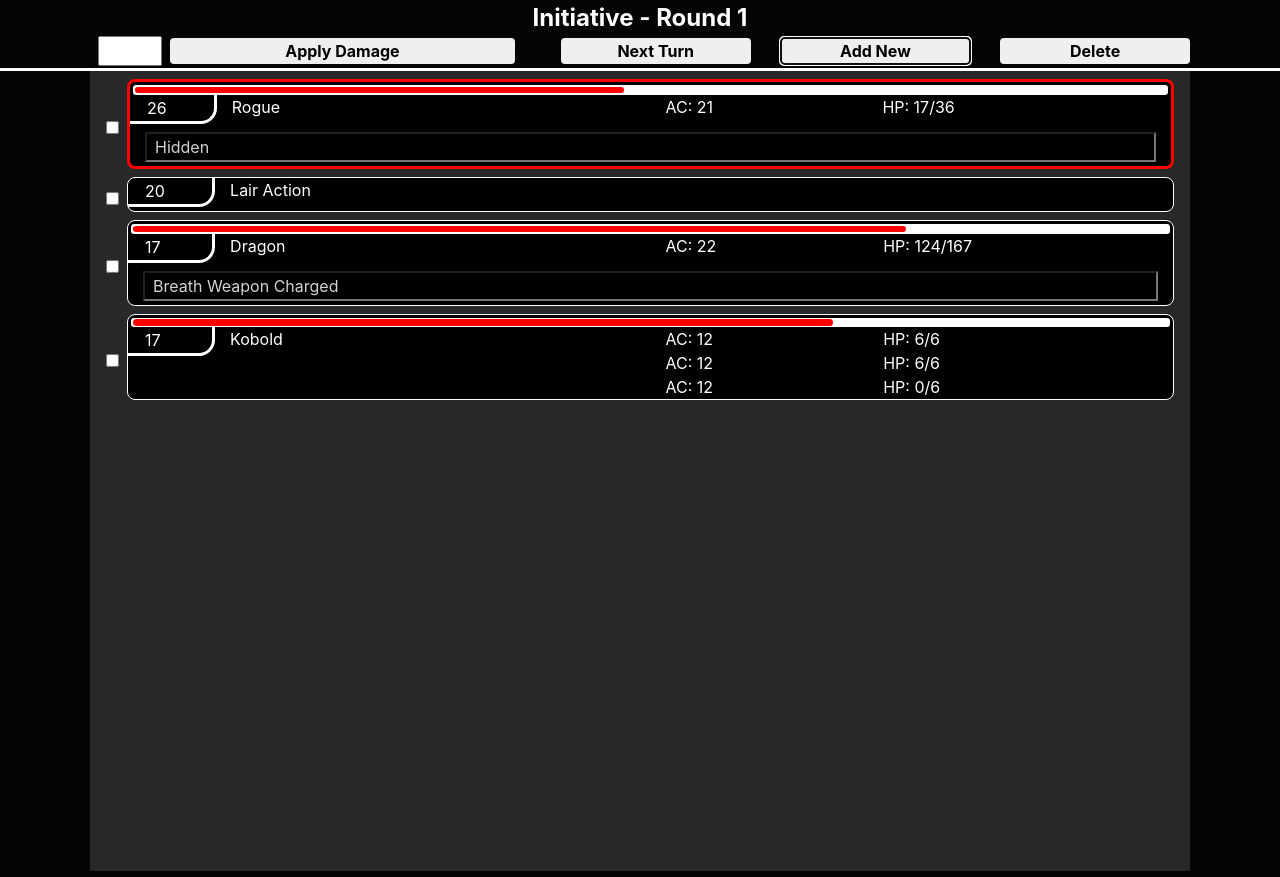
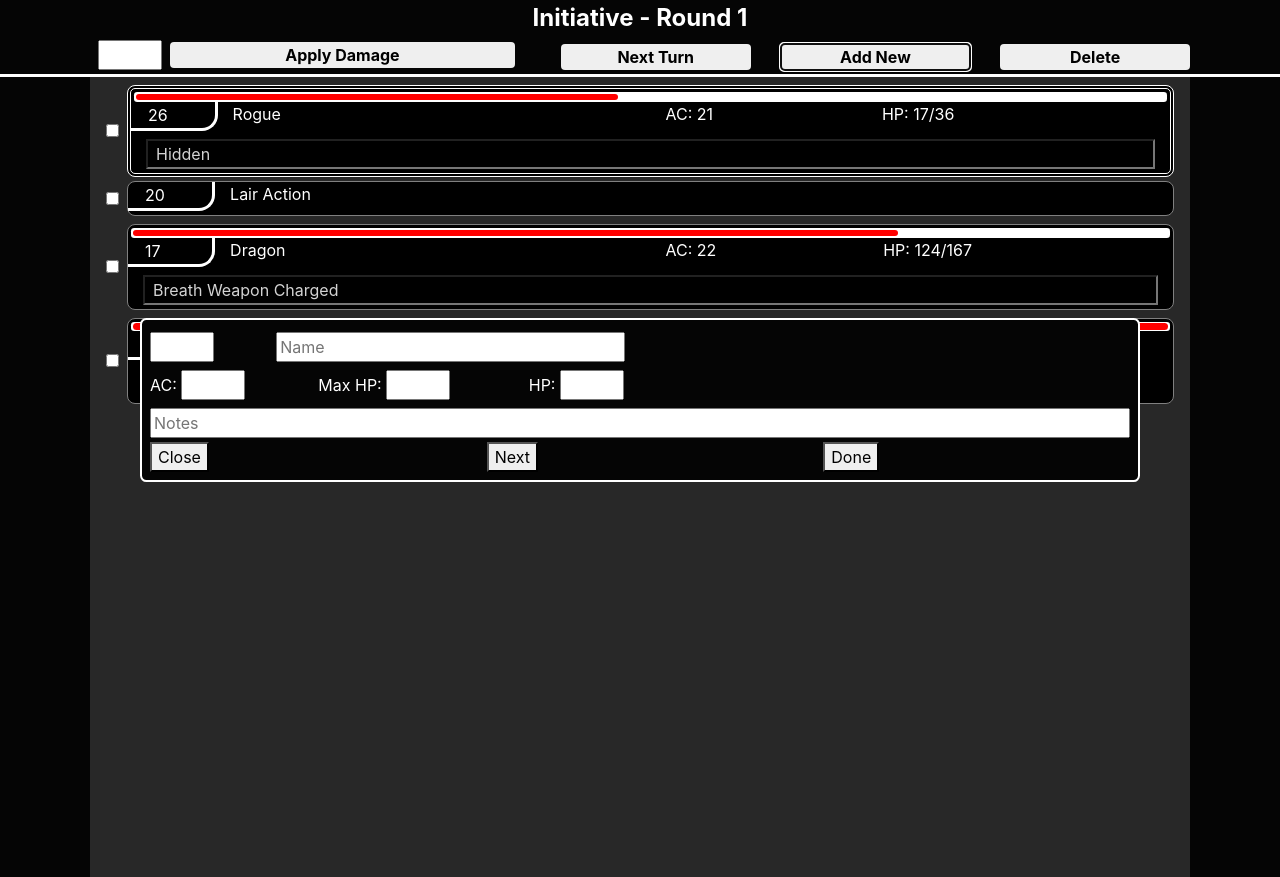
Before and after one commit to klein-eng/InitiativeTracker, a React (Create React App) app in the folder my-app/: page / in a window 1280 px wide. Both pictures are taken after a click on the button "Add New". Built offline with nearby package versions, Linux system fonts and the light colour scheme.

Commit message:
Allow adding new objects

```diff
--- a/my-app/src/App.css
+++ b/my-app/src/App.css
@@ -38,6 +38,25 @@ input {
     max-width: 100%;
 }
 
+#newObjectContainer {
+    position: fixed;
+    max-width: 1000px;
+    top: 50%;
+    left: 50%;
+    transform: translate(-50%, -50%);
+    z-index: 1000;
+    background-color: rgb(5, 5, 5);
+    border: white solid 2px;
+    border-radius: .4rem;
+    padding: .5rem;
+}
+
+#nameInput,
+#notesInput {
+    width: 100%;
+    margin: .25rem 0rem;
+}
+
 #headerContent {
     max-width: 1100px;
 }
@@ -56,8 +75,12 @@ input {
     }
 }
 
+.numberInput {
+    max-width: 4rem;
+    margin: .25rem 0rem;
+}
+
 #damageInput {
-    max-width: 4rem;
     margin-left: .5rem;
     margin-right: .5rem;
 }
@@ -80,8 +103,8 @@ input {
 .HpBarCur {
     height: .4rem;
     background-color: red;
-    position: absolute;
-    top: .3rem;
+    position: relative;
+    top: .1rem;
     margin: 0rem .1rem;
     border-radius: .3rem;
 }
@@ -104,12 +127,16 @@ input {
     border-style: solid;
     border-width: .1rem;
     border-radius: .5rem;
-    margin-bottom: .5rem;
+    border-color: grey;
+    margin-bottom: .25rem;
+    margin-top: .25rem;
     background-color: black;
 }
 
-.activeObject {
-    border: red solid .2rem;
+.activeObject.initObject {
+    border: white double .3rem;
+    margin-bottom: 0rem;
+    margin-top: 0rem;
 }
 
 .objectSelect {
--- a/my-app/src/Controller/InitiativeTableController.tsx
+++ b/my-app/src/Controller/InitiativeTableController.tsx
@@ -7,42 +7,50 @@ import NonParticipantModel from '../Model/NonParticipantModel';
 import PlayerCharacterModel from '../Model/PlayerCharacterModel';
 import InitiativeObjectList from '../View/InitiativeObjectList';
 import RoundCount from '../View/RoundCount';
+import NewObjectForm from '../View/NewObjectForm'
 
 interface ControllerProps{}
 interface ControllerState
 {
     InitiativeTracker: InitiativeTrackerModel;
+    ShowNewObjectForm: boolean;
 }
 
 class InitiativeTableController extends React.Component<ControllerProps, ControllerState>{
-    ActiveObjectIndex: number;
     DamageAmount: number = 0;
 
     constructor(props: any) {
         super(props);
         var tracker = new InitiativeTrackerModel();
         tracker.SetParticipantsList(Participants());
-        this.state = {InitiativeTracker: tracker};
-        this.ActiveObjectIndex = 1;
+        this.state = {InitiativeTracker: tracker, ShowNewObjectForm: false};
         this.ApplyDamage = this.ApplyDamage.bind(this);
         this.ChangeDamageInput = this.ChangeDamageInput.bind(this);
+        this.ShowNewObjectForm = this.ShowNewObjectForm.bind(this);
+        this.HideNewObjectForm = this.HideNewObjectForm.bind(this);
     }
 
     render() {
         return(
-        <div className="fullHeight">
+        <div id="appRoot" className="fullHeight">
+            {this.state.ShowNewObjectForm ?
+                <NewObjectForm
+                    HideForm={this.HideNewObjectForm}
+                    AddObjectToInitiative={this.state.InitiativeTracker.AddParticipant}
+                /> : null
+            }
             <header id="header">
                 <div id="headerContent" className="centered">
                 <RoundCount Count={this.state.InitiativeTracker.RoundCount}/>
                     <div className="row">
                         <div className="col-12 col-sm-5">
-                            <input type="number" id="damageInput" onChange={this.ChangeDamageInput}></input>
+                            <input type="number" id="damageInput" className="numberInput" onChange={this.ChangeDamageInput}></input>
                             <button id="damageButton" onClick={() => this.ApplyDamage()}>Apply Damage</button>
                         </div>
                         <div className="col-12 align-self-end col-sm-7">
                             <div className="row">
                                 <div className="col-4"><button onClick={() => this.NextTurn()}>Next Turn</button></div>
-                                <div className="col-4"><button onClick={() => this.AddObject()}>Add New</button></div>
+                                <div className="col-4"><button onClick={() => this.ShowNewObjectForm()}>Add New</button></div>
                                 <div className="col-4"><button onClick={() => this.DeleteObject()}>Delete</button></div>
                             </div>
                         </div>
@@ -75,24 +83,27 @@ class InitiativeTableController extends React.Component<ControllerProps, Control
     ApplyDamage() {
         this.state.InitiativeTracker.ApplyDamage(this.DamageAmount);
         this.setState({});
-        return;
     }
 
-    AddObject() {
-        this.setState({});
-        return;
+    ShowNewObjectForm() {
+        if (this.state.ShowNewObjectForm === false) {
+            this.setState({ShowNewObjectForm: true});
+        }
+    }
+    HideNewObjectForm() {
+        if (this.state.ShowNewObjectForm === true) {
+            this.setState({ShowNewObjectForm: false});
+        }
     }
 
     DeleteObject() {
         this.state.InitiativeTracker.DeleteSelectedParticipants();
         this.setState({});
-        return;
     }
 
     NextTurn() {
-        this.state.InitiativeTracker.NextTurn(); //TODO: Advance through participants list and only increment turn counter when needed
+        this.state.InitiativeTracker.NextTurn();
         this.setState({});
-        return;
     }
 }
 
--- /dev/null
+++ b/my-app/src/Model/InitiativeObjectFactory.tsx
@@ -0,0 +1,15 @@
+import CombatParticipantModel from "./CombatParticipantModel";
+import InitiativeObjectModel from "./InitiativeObjectModel";
+import NonParticipantModel from "./NonParticipantModel";
+import PlayerCharacterModel from "./PlayerCharacterModel";
+
+class InitiativeObjectFactory {
+    static makeObject(init: number, name: string, AC?: number, maxHP?: number, curHP?: number, note?: string): InitiativeObjectModel {
+        if(AC && maxHP) {
+            return new CombatParticipantModel(init, name, AC, maxHP, curHP, note)
+        }
+        return new NonParticipantModel(init, name)
+    }
+}
+
+export default InitiativeObjectFactory
--- /dev/null
+++ b/my-app/src/Utilities/NumberInput.tsx
@@ -0,0 +1,31 @@
+import React from  'react'
+
+interface NumberInputProps {
+    onNumberChange: Function;
+    className?: string | undefined;
+    id?: string | undefined;
+}
+
+class NumberInput extends React.Component<NumberInputProps> {
+    constructor(props: NumberInputProps) {
+        super(props);
+        this.handleNumberChange = this.handleNumberChange.bind(this);
+    }
+
+    render() {
+        return(
+            <input
+                type="number"
+                onChange={this.handleNumberChange}
+                className={this.props.className}
+                id={this.props.id}
+            />
+        )
+    }
+
+    handleNumberChange(e: any) {
+        this.props.onNumberChange(e.target.value);
+    }
+}
+
+export default NumberInput
--- /dev/null
+++ b/my-app/src/Utilities/TextInput.tsx
@@ -0,0 +1,33 @@
+import React from  'react'
+
+interface TextInputProps {
+    onTextChange: Function;
+    placeholder?: string | undefined;
+    className?: string | undefined;
+    id?: string | undefined;
+}
+
+class TextInput extends React.Component<TextInputProps> {
+    constructor(props: TextInputProps) {
+        super(props);
+        this.handleTextChange = this.handleTextChange.bind(this);
+    }
+
+    render() {
+        return(
+            <input
+                type="text"
+                onChange={this.handleTextChange}
+                placeholder={this.props.placeholder}
+                className={this.props.className}
+                id={this.props.id}
+            />
+        )
+    }
+
+    handleTextChange(e: any) {
+        this.props.onTextChange(e.target.value);
+    }
+}
+
+export default TextInput
--- a/my-app/src/View/HpBar.tsx
+++ b/my-app/src/View/HpBar.tsx
@@ -18,7 +18,7 @@ function HpBar(props: any) {
 }
 
 const Filler = (props: any) => {
-	return <div className="HpBarCur" style={{width: `${props.percentage}%` }} />
+	return <div className="HpBarCur" style={{width: `calc(${props.percentage}% - .2rem)` }} />
 }
 
 function getHpPercentage(ObjectData: any): number {
--- a/my-app/src/View/InitiativeObjectList.tsx
+++ b/my-app/src/View/InitiativeObjectList.tsx
@@ -21,7 +21,7 @@ class InitiativeObjectList extends React.Component<InitiativeObjectListProps> {
 				key = {initiativeObject.getKey()}
 				ObjectData = {initiativeObject}
 				Reorder = {this.Reorder}
-				IsActive = {index === this.props.InitiativeTracker.ActiveObjectIndex}
+				IsActive = {index === this.props.InitiativeTracker.CurrentTurnIndex}
 			/>
 		);
 	}
--- /dev/null
+++ b/my-app/src/View/NewObjectForm.tsx
@@ -0,0 +1,134 @@
+import React from 'react'
+import InitiativeObjectModel from '../Model/InitiativeObjectModel';
+import InitiativeObjectFactory from '../Model/InitiativeObjectFactory';
+import NonParticipantModel from '../Model/NonParticipantModel';
+import TextInput from '../Utilities/TextInput';
+import NumberInput from '../Utilities/NumberInput';
+
+interface NewObjectFormProps {
+    HideForm: Function;
+    AddObjectToInitiative: Function;
+}
+
+interface NewObjectFormState {
+    Name: string;
+    Initiative: number;
+    MaxHP?: number;
+    CurHP?: number;
+    AC?: number;
+    Notes?: string;
+}
+
+class NewObjectForm extends React.Component<NewObjectFormProps, NewObjectFormState> {
+    constructor(props: any) {
+        super(props);
+        this.state = {
+            Name: "",
+            Initiative: 0,
+        };
+        this.HandleNameChange = this.HandleNameChange.bind(this);
+        this.HandleInitChange = this.HandleInitChange.bind(this);
+        this.HandleMaxHPChange = this.HandleMaxHPChange.bind(this);
+        this.HandleCurHPChange = this.HandleCurHPChange.bind(this);
+        this.HandleACChange = this.HandleACChange.bind(this);
+        this.HandleNotesChange = this.HandleNotesChange.bind(this);
+    }
+
+    render() {
+        return(
+            <div id="newObjectContainer" className="container">
+                <div className="row">
+                    <div className="col-12 col-sm-6">
+                        <div className="row">
+                            <div className="col-3">
+                            <NumberInput onNumberChange={this.HandleInitChange} className="numberInput"/>
+                            </div>
+                            <div className="col-9">
+                            <TextInput id="nameInput" onTextChange={this.HandleNameChange} placeholder="Name"/>
+                            </div>
+                        </div>
+                        <div className="row">
+                            <div className="col-6 col-lg-4">
+                                AC: <NumberInput onNumberChange={this.HandleACChange} className="numberInput"/>
+                            </div>
+                            <div className="col-6 col-lg-5">
+                                Max HP: <NumberInput onNumberChange={this.HandleMaxHPChange} className="numberInput"/>
+                            </div>
+                            <div className="col-6 col-lg-3">
+                                HP: <NumberInput onNumberChange={this.HandleCurHPChange} className="numberInput"/>
+                            </div>
+                        </div>
+                    </div>
+                    <div className="col-4">
+
+                    </div>
+                </div>
+                <div className="row">
+                    <div className="col-12">
+                        <TextInput onTextChange={this.HandleNotesChange} id="notesInput" placeholder="Notes"/>
+                    </div>
+                </div>
+                <div className="row">
+                    <div className="col-4">
+                        <button onClick={() => this.CloseForm()}>Close</button>
+                    </div>
+                    <div className="col-4">
+                        <button onClick={() => this.OnNextButtonClicked()}>Next</button>
+                    </div>
+                    <div className="col-4">
+                        <button onClick={() => this.OnDoneButtonClicked()}>Done</button>
+                    </div>
+                </div>
+            </div>
+        );
+    }
+
+    //#region Input Handlers
+    HandleNameChange(newName: string) {
+        this.setState({Name: newName});
+    }
+    HandleInitChange(newInit: number) {
+        this.setState({Initiative: newInit});
+    }
+    HandleMaxHPChange(newMaxHP: number) {
+        this.setState({MaxHP: newMaxHP});
+    }
+    HandleCurHPChange(newCurHP: number) {
+        this.setState({CurHP: newCurHP});
+    }
+    HandleACChange(newAC: number) {
+        this.setState({AC: newAC});
+    }
+    HandleNotesChange(newNotes: string) {
+        this.setState({Notes: newNotes});
+    }
+    //#endregion Input Handlers
+
+    CloseForm() {
+        this.props.HideForm();
+    }
+
+    AddObject() {
+        let initObject: InitiativeObjectModel = InitiativeObjectFactory.makeObject(
+            this.state.Initiative,
+            this.state.Name,
+            this.state.AC,
+            this.state.MaxHP,
+            this.state.CurHP,
+            this.state.Notes
+            )
+        this.props.AddObjectToInitiative(initObject);
+    }
+
+    OnNextButtonClicked() {
+        this.AddObject();
+        //reset all fields
+    }
+
+    OnDoneButtonClicked() {
+        this.AddObject();
+        this.CloseForm();
+    }
+}
+
+export default NewObjectForm;
```
Also changed, not shown: my-app/src/Model/CombatParticipantModel.tsx (+8 -3 lines), my-app/src/Model/InitiativeTrackerModel.tsx (+12 -5 lines).
